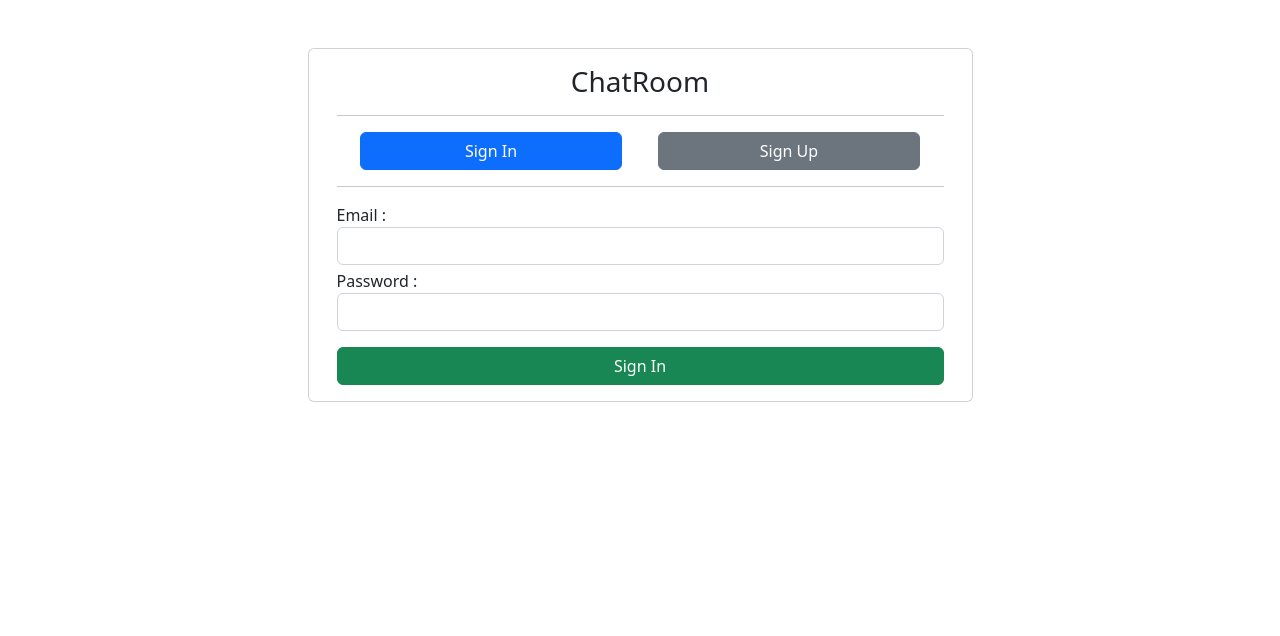
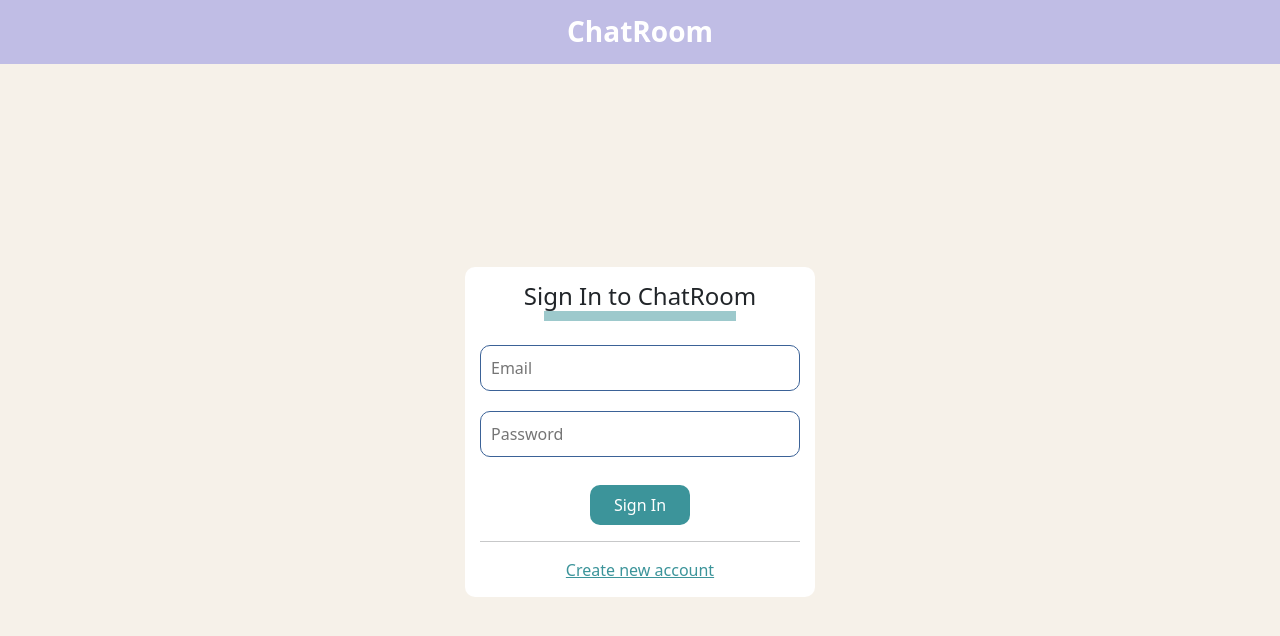
Before and after one commit to UddhavSJadhav/ChatRoomClient, a React (Create React App) app: page /connect in a window 1280 px wide. Shown: the top 636 px of the page. Built offline with nearby package versions, Linux system fonts and the light colour scheme.

Commit message:
Ui updated

```diff
--- a/src/components/Layout.js
+++ b/src/components/Layout.js
@@ -1,10 +1,14 @@
 import { Outlet } from "react-router-dom";
+import Navbar from "./Navbar.js";
 
 const Layout = () => {
   return (
-    <main>
-      <Outlet />
-    </main>
+    <>
+      <Navbar />
+      <main>
+        <Outlet />
+      </main>
+    </>
   );
 };
 
--- /dev/null
+++ b/src/components/Navbar.js
@@ -0,0 +1,13 @@
+import React from "react";
+
+import "../styles/navbar.css";
+
+const Navbar = () => {
+  return (
+    <nav>
+      <div className='h3 fw-bold m-0'>ChatRoom</div>
+    </nav>
+  );
+};
+
+export default Navbar;
--- a/src/components/Sidebar.js
+++ b/src/components/Sidebar.js
@@ -92,15 +92,11 @@ const Sidebar = ({
   return (
     <div id='sidebar' className={sidebar ? "sidebar-open" : "sidebar-close"}>
       <div id='header'>
-        <div>ChatRoom</div>
-        <button
-          id='close'
-          onClick={() => setSidebar(false)}
-          style={sidebar ? { display: "block" } : { display: "none" }}>
+        <div>
+          <button id='close' onClick={() => setSidebar(false)}>
             <span></span>
           </button>
         </div>
-      <hr />
         <div className='m-1'>
           <input
             type='search'
@@ -110,14 +106,11 @@ const Sidebar = ({
             onChange={searchUsers}
           />
           <div className='position-relative w-100'>
-          <div className='position-absolute'>
-            <div className='w-100'>
+            <div className='position-absolute w-100'>
+              <div className='search-users'>
                 {search.length > 3 &&
                   users?.map((e) => (
-                  <div
-                    key={e?._id}
-                    className='bg-info mb-1 w-100 text-center'
-                    onClick={() => startConversation(e?._id)}>
+                    <div key={e?._id} onClick={() => startConversation(e?._id)}>
                       {e?.username}
                     </div>
                   ))}
@@ -125,8 +118,9 @@ const Sidebar = ({
             </div>
           </div>
         </div>
+      </div>
       <hr />
-      <div>
+      <div className='conversations'>
         {conversations.map((convo, i) => (
           <div key={i} onClick={() => selectConversation(convo, i)}>
             <div className='d-flex chat'>
@@ -134,20 +128,7 @@ const Sidebar = ({
                 {convo?.url ? (
                   <img src={convo?.url} alt='' width='50' height='50' />
                 ) : (
-                  <div
-                    style={{
-                      width: "50px",
-                      height: "50px",
-                      display: "flex",
-                      justifyContent: "center",
-                      alignItems: "center",
-                      backgroundColor: "#f2f2f2",
-                      color: "#aaa",
-                      fontSize: "30px",
-                      borderRadius: "50%",
-                    }}>
-                    {convo?.friend?.name?.charAt(0)?.toUpperCase()}
-                  </div>
+                  <div>{convo?.friend?.name?.charAt(0)?.toUpperCase()}</div>
                 )}
               </div>
               <div className='profile-name-msg'>
@@ -179,9 +160,10 @@ const Sidebar = ({
           </div>
         ))}
       </div>
-      <div id='options'>
-        <hr />
-        <button onClick={() => setAuth()}>Log out</button>
+      <div id='options' className='p-1'>
+        <button id='logout' onClick={() => setAuth({})}>
+          Log out
+        </button>
       </div>
     </div>
   );
--- a/src/index.css
+++ b/src/index.css
@@ -1,217 +1,23 @@
 :root {
-  --primary: #202123;
-  --overhover: hsla(240, 9%, 59%, 0.1);
+  --color-primary: #3b6297;
+  --color-secondary: #c0bde5;
+  --color-accent: #3c949a;
+  --color-text: #0b0804;
+  --color-background: #f6f1e9;
 }
 
 body {
   margin: 0;
   padding: 0;
-  font-family: -apple-system, BlinkMacSystemFont, 'Segoe UI', 'Roboto', 'Oxygen',
-    'Ubuntu', 'Cantarell', 'Fira Sans', 'Droid Sans', 'Helvetica Neue',
+  font-family: -apple-system, BlinkMacSystemFont, "Segoe UI", "Roboto", "Oxygen",
+    "Ubuntu", "Cantarell", "Fira Sans", "Droid Sans", "Helvetica Neue",
     sans-serif;
   -webkit-font-smoothing: antialiased;
   -moz-osx-font-smoothing: grayscale;
+  background-color: var(--color-background) !important;
 }
 
 code {
-  font-family: source-code-pro, Menlo, Monaco, Consolas, 'Courier New',
+  font-family: source-code-pro, Menlo, Monaco, Consolas, "Courier New",
     monospace;
 }
-
-#chatroom{
-  display: flex;
-  height: 100vh;
-}
-
-/*Sidebar*/
-#sidebar{
-  max-width: 300px;
-  height: 100%;
-  background-color: rgba(0, 255, 255, 1);
-  z-index: 11;
-}
-
-.sidebar-open{
-  position: absolute;
-  display: block;
-  left: 0;
-  top: 0;
-  transition: 0.5s;
-}
-.sidebar-close{
-  position: absolute;
-  left: -400px;
-  transition: 0.5s;
-}
-
-#header{
-  padding: 10px 0;
-  font-size: 1.5rem;
-  font-weight: bold;
-  text-align: center;
-}
-
-#close {
-  position: absolute;
-  right: 10px;
-  top: 14px;
-  color: white;
-  border: 1px solid rgba(0, 255, 255, 0.5);
-  border-radius: 5px;
-  cursor: pointer;
-  display: none;
-  width: 30px;
-  height: 30px;
-}
-
-#close span {
-  width: 40px;
-  height: 40px;
-  position: relative;
-}
-
-#close span:before,
-#close span:after {
-  position: absolute;
-  content: " ";
-  top: -16px;
-  left: -1px;
-  height: 33px;
-  width: 3px;
-  background-color: black;
-}
-
-#close span:before {
-  transform: rotate(45deg);
-}
-
-#close span:after {
-  transform: rotate(-45deg);
-}
-
-#close:hover span:after,
-#close:hover span:before {
-  background: white;
-}
-
-#sidebar hr{
-  margin: 0;
-}
-
-#sidebar .chat{
-  margin: 2px;
-}
-
-#sidebar p{
-  padding: 0;
-  margin: 0;
-}
-
-#sidebar .profile-img img{
-  border-radius: 50px;
-}
-
-#sidebar .profile-name-msg{
-  margin-left: 10px;
-  width: 100%;
-}
-
-#options{
-  position: absolute;
-  bottom: 0;
-  width:100%;
-  text-align: center;
-}
-
-#options button{
-  width:200px;
-  height: 40px;
-  border-color: transparent;
-  border-radius: 5px;
-  background-color: aqua;
-  color: black;
-  margin: 5px;
-}
-
-/*Chat*/
-#chat{
-  width:100%;
-  height: 100vh;
-  background-color: azure;
-}
-
-#chat-messages{
-  height: calc(100vh - 130px);
-  overflow: scroll;
-  overflow-x: hidden;
-}
-
-#chat-messages::-webkit-scrollbar {
-  position: absolute;
-  right: 0;
-  width: 10px;
-  background-color: #F5F5F5;
-}
-
-#chat-header{
-  position: relative;
-}
-
-#chat-name {
-  padding: 10px 0;
-  font-size: 1.5rem;
-  font-weight: bold;
-  text-align: center;
-}
-
-#chat hr{
-  margin: 0;
-}
-
-#chat .ham-menu {
-  color: white;
-  border: none;
-  cursor: pointer;
-  position:absolute;
-  top: 16px;
-  left:10px;
-}
-
-#chat .ham-menu span {
-  display: block;
-  width: 25px;
-  height: 3px;
-  margin-bottom: 5px;
-  position: relative;
-  background: black;
-  border-radius: 3px;
-  z-index: 1;
-  transform-origin: 4px 0px;
-  transition: transform 0.5s cubic-bezier(0.77, 0.2, 0.05, 1),
-    background 0.5s cubic-bezier(0.77, 0.2, 0.05, 1), opacity 0.55s ease;
-}
-
-#chat .ham-menu:hover span {
-  background: rgba(0, 255, 255, 0.5);
-}
-
-@media screen and (min-width: 700px) {
-  #chatroom {
-    display: grid;
-    grid-template-columns: minmax(300px, 25%) auto;
-    height: 100vh;
-  }
-
-  #close {
-    display: none;
-  }
-
-  #chat .ham-menu{
-    display: none;
-  }
-
-  #sidebar{
-    position: relative;
-   left: 0;
-  }
-}
--- a/src/pages/ChatRoom.js
+++ b/src/pages/ChatRoom.js
@@ -1,5 +1,7 @@
 import React, { useEffect, useState } from "react";
 import io from "socket.io-client";
+
+import "../styles/chatroom.css";
 
 import { API } from "../utils/API.js";
 
@@ -43,7 +45,7 @@ const ChatRoom = () => {
   }, [socket, setAuth]);
 
   return (
-    <div className='' id='chatroom'>
+    <div id='chatroom'>
       <Sidebar
         {...{
           conversation,
--- a/src/pages/Connect.js
+++ b/src/pages/Connect.js
@@ -1,6 +1,8 @@
 import React, { useState } from "react";
 import { toast } from "react-toastify";
 import { useNavigate, useLocation } from "react-router-dom";
+
+import "../styles/connect.css";
 
 import { axiosNew } from "../utils/axiosSetup.js";
 import useAuth from "../hooks/useAuth.js";
@@ -15,19 +17,39 @@ const Connect = () => {
   const [toggle, setToggle] = useState(true);
   const [loading, setLoading] = useState(false);
 
+  const [errors, setErrors] = useState({});
+
   const handleToggle = (isSignin = true) => {
+    setErrors({});
     if (isSignin === toggle) return;
     setToggle((prev) => !prev);
   };
 
   const handleSubmit = (e) => {
     e.preventDefault();
-    setLoading(true);
     const data = {
       email: e.target.elements.email.value,
       password: e.target.elements.password.value,
       confirm_password: e.target.elements?.confirm_password?.value || "",
     };
+
+    let obj = {};
+    if (!data?.email?.trim()) obj.email = "Email is required";
+    if (!data?.password?.trim()) obj.password = "Password is required";
+    if (!toggle && !data?.confirm_password?.trim())
+      obj.confirm_password = "Confirm password is required";
+    if (
+      !toggle &&
+      data.password?.trim() &&
+      data?.confirm_password?.trim() &&
+      data?.password?.trim() !== data?.confirm_password?.trim()
+    )
+      obj.confirm_password = "Password does not match";
+
+    if (Object.values(obj).length > 0) return setErrors({ ...obj });
+    else setErrors({});
+    setLoading(true);
+
     if (toggle) {
       axiosNew
         .post("/auth/signin", data)
@@ -61,74 +83,48 @@ const Connect = () => {
   };
 
   return (
-    <div className='container'>
-      <div className='row'>
-        <div className='col-7 card mx-auto mt-5'>
-          <div className='card-body'>
-            <h3 className='text-center'>ChatRoom</h3>
-            <hr />
-            <div className='row justify-content-evenly'>
-              <button
-                className={
-                  toggle ? "btn btn-primary col-5" : "btn btn-secondary col-5"
-                }
-                onClick={() => handleToggle()}
-                disabled={loading}>
-                Sign In
-              </button>
-              <button
-                className={
-                  !toggle ? "btn btn-primary col-5" : "btn btn-secondary col-5"
-                }
-                onClick={() => handleToggle(false)}
-                disabled={loading}>
-                Sign Up
-              </button>
-            </div>
-            <hr />
-            <form onSubmit={handleSubmit}>
-              <div className='mt-1'>
-                <label>Email :</label>
-                <input
-                  type='email'
-                  className='form-control'
-                  id='email'
-                  autoComplete='off'
-                />
-              </div>
-              <div className='mt-1'>
-                <label>Password :</label>
-                <input
-                  type='password'
-                  className='form-control'
-                  id='password'
-                  autoComplete='off'
-                />
-              </div>
-              {!toggle && (
-                <div className='mt-1'>
-                  <label>Confirm Password :</label>
-                  <input
-                    type='password'
-                    className='form-control'
-                    id='confirm_password'
-                    autoComplete='off'
-                  />
-                </div>
-              )}
-              <div className='mt-3 d-grid'>
-                <button
-                  type='submit'
-                  className='btn btn-success'
-                  disabled={loading}>
-                  {loading ? "Loading" : toggle ? "Sign In" : "Sign Up"}
-                </button>
-              </div>
-            </form>
+    <section id='connect'>
+      <form onSubmit={handleSubmit}>
+        <div className='h4 text-center'>
+          <p>{toggle ? "Sign In" : "Sign Up"} to ChatRoom</p>
+        </div>
+
+        <div className='mt-4'>
+          <input placeholder='Email' name='email' type='email' />
+          <div className='error'>{errors?.email}</div>
+        </div>
+
+        <div className='mt-2'>
+          <input placeholder='Password' name='password' type='password' />
+          <div className='error'>{errors?.password}</div>
+        </div>
+
+        {!toggle && (
+          <div className='mt-2'>
+            <input
+              placeholder='Confirm Password'
+              name='confirm_password'
+              type='password'
+            />
+            <div className='error'>{errors?.confirm_password}</div>
           </div>
+        )}
+
+        <div className='text-center mt-3'>
+          <button disabled={loading}>
+            {loading ? "Loading..." : toggle ? "Sign In" : "Sign Up"}
+          </button>
         </div>
-      </div>
-    </div>
+
+        <hr />
+
+        <div className='text-center'>
+          <span onClick={handleToggle}>
+            {toggle ? "Create new account" : "Already has an account"}
+          </span>
+        </div>
+      </form>
+    </section>
   );
 };
 
--- /dev/null
+++ b/src/styles/chatroom.css
@@ -0,0 +1,221 @@
+#chatroom {
+  display: flex;
+  height: calc(100vh - 64px);
+  height: calc(100svh - 64px);
+  position: relative;
+}
+@media (width > 700px) {
+  #chatroom {
+    display: grid;
+    grid-template-columns: minmax(300px, 25%) auto;
+    height: calc(100vh - 64px);
+    height: calc(100svh - 64px);
+  }
+}
+
+/*Sidebar*/
+#sidebar {
+  max-width: 300px;
+  z-index: 11;
+  border-right: 1px solid var(--color-secondary);
+  background-color: var(--color-background);
+
+  height: calc(100vh - 64px);
+  height: calc(100svh - 64px);
+
+  display: flex;
+  flex-direction: column;
+  align-items: center;
+}
+@media (width > 700px) {
+  #sidebar {
+    position: relative;
+    left: 0;
+  }
+}
+
+.sidebar-open {
+  position: absolute;
+  display: block;
+  left: 0;
+  top: 0;
+  transition: 0.5s;
+}
+.sidebar-close {
+  position: absolute;
+  left: -400px;
+  transition: 0.5s;
+}
+#header {
+  width: 100%;
+  padding: 5px 0;
+  text-align: center;
+}
+#sidebar .profile-img > div {
+  width: 50px;
+  aspect-ratio: 1;
+  display: flex;
+  justify-content: center;
+  align-items: center;
+  background-color: var(--color-primary);
+  color: white;
+  font-size: 30px;
+  border-radius: 50%;
+}
+
+#close {
+  margin: 0 5px 5px auto;
+  color: white;
+  border-radius: 25px;
+  cursor: pointer;
+  width: 30px;
+  height: 30px;
+  border: 2px solid var(--color-primary);
+  background-color: transparent;
+}
+#close span {
+  width: 40px;
+  height: 40px;
+  position: relative;
+}
+#close span:before,
+#close span:after {
+  position: absolute;
+  content: " ";
+  top: -14px;
+  left: -1px;
+  height: 29px;
+  width: 3px;
+  background-color: var(--color-primary);
+}
+#close span:before {
+  transform: rotate(45deg);
+}
+#close span:after {
+  transform: rotate(-45deg);
+}
+#close:hover span:after,
+#close:hover span:before {
+  background: var(--color-accent);
+}
+@media (width > 700px) {
+  #close {
+    display: none;
+  }
+}
+
+#sidebar hr {
+  margin: 0;
+  width: 100%;
+  color: var(--color-secondary);
+}
+#sidebar .search-users {
+  width: 100%;
+  max-width: 300px;
+  margin-top: 5px;
+}
+#sidebar .search-users > div {
+  width: 100%;
+  padding: 5px 8px;
+  background-color: var(--color-secondary);
+  border-radius: 8px;
+  margin-bottom: 5px;
+}
+#sidebar .conversations {
+  width: 100%;
+  flex-grow: 1;
+}
+#sidebar .chat {
+  margin: 2px;
+}
+#sidebar p {
+  padding: 0;
+  margin: 0;
+}
+#sidebar .profile-img img {
+  border-radius: 50px;
+}
+#sidebar .profile-name-msg {
+  margin-left: 10px;
+  width: 100%;
+}
+#logout {
+  border: none;
+  padding: 8px 12px;
+  background-color: var(--color-primary);
+  color: white;
+  border-radius: 8px;
+}
+
+/*Chat*/
+#chat {
+  width: 100%;
+  height: calc(100vh - 64px);
+  height: calc(100svh - 64px);
+}
+#chat-messages {
+  height: calc(100vh - 130px);
+  overflow: scroll;
+  overflow-x: hidden;
+}
+#chat-messages::-webkit-scrollbar {
+  position: absolute;
+  right: 0;
+  width: 10px;
+  background-color: #f5f5f5;
+}
+#chat-header {
+  position: relative;
+}
+#chat-name {
+  padding: 10px 0;
+  font-size: 1.5rem;
+  font-weight: bold;
+  text-align: center;
+}
+#chat hr {
+  margin: 0;
+}
+#chat .message {
+  width: 80%;
+  max-width: 500px;
+  margin: 10px;
+  background-color: var(--color-secondary);
+  border-radius: 5px;
+  padding: 1rem;
+  color: white;
+}
+#chat .message.my {
+  background-color: var(--color-accent);
+  margin: 10px 10px 10px auto;
+}
+
+#chat .ham-menu {
+  color: white;
+  border: none;
+  cursor: pointer;
+  position: absolute;
+  top: 16px;
+  left: 10px;
+}
+#chat .ham-menu span {
+  display: block;
+  width: 25px;
+  height: 3px;
+  margin-bottom: 5px;
+  position: relative;
+  background: var(--color-accent);
+  border-radius: 3px;
+  z-index: 1;
+  transform-origin: 4px 0px;
+  transition: transform 0.5s cubic-bezier(0.77, 0.2, 0.05, 1),
+    background 0.5s cubic-bezier(0.77, 0.2, 0.05, 1), opacity 0.55s ease;
+}
+#chat .ham-menu:hover span {
+  background: var(--color-secondary);
+}
+@media screen and (min-width: 700px) {
+  #chat .ham-menu {
+    display: none;
+  }
+}
--- /dev/null
+++ b/src/styles/connect.css
@@ -0,0 +1,56 @@
+#connect {
+  display: flex;
+  align-items: center;
+  justify-content: center;
+  min-height: calc(100vh - 64px);
+  min-height: calc(100svh -64px);
+}
+#connect form {
+  padding: 15px;
+  margin: 10px;
+  background-color: white;
+  border-radius: 10px;
+  min-width: 300px;
+  transition: all 1s ease;
+}
+@media (width > 500px) {
+  #connect form {
+    min-width: 350px;
+  }
+}
+#connect .h4 p::after {
+  content: " ";
+  background-color: var(--color-accent);
+  width: 60%;
+  display: block;
+  height: 10px;
+  opacity: 0.5;
+  margin: auto;
+}
+#connect input {
+  width: 100%;
+  padding: 10px;
+  border-radius: 10px;
+  border: 1px solid var(--color-primary);
+}
+#connect input:focus {
+  outline: none;
+  border: 1.5px solid var(--color-accent);
+}
+#connect .error {
+  font-size: 11px;
+  color: red;
+  height: 12px;
+}
+#connect button {
+  padding: 8px 12px;
+  background-color: var(--color-accent);
+  border: none;
+  border-radius: 10px;
+  color: white;
+  min-width: 100px;
+}
+#connect span {
+  color: var(--color-accent);
+  text-decoration: underline;
+}
--- /dev/null
+++ b/src/styles/navbar.css
@@ -0,0 +1,8 @@
+nav {
+  min-height: 64px;
+  background-color: var(--color-secondary);
+  display: flex;
+  align-items: center;
+  justify-content: center;
+  color: white;
+}
```
Also changed, not shown: src/components/Chat.js (+3 -17 lines). Lines whose indentation alone changed are shown as unchanged.
